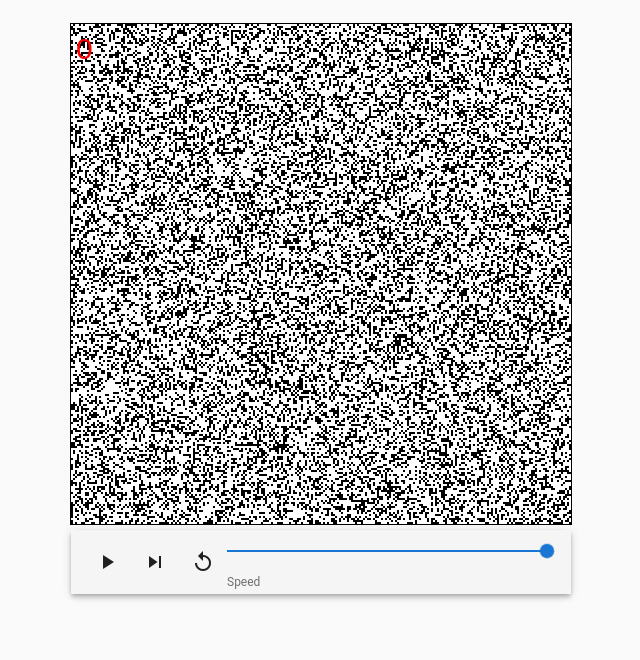
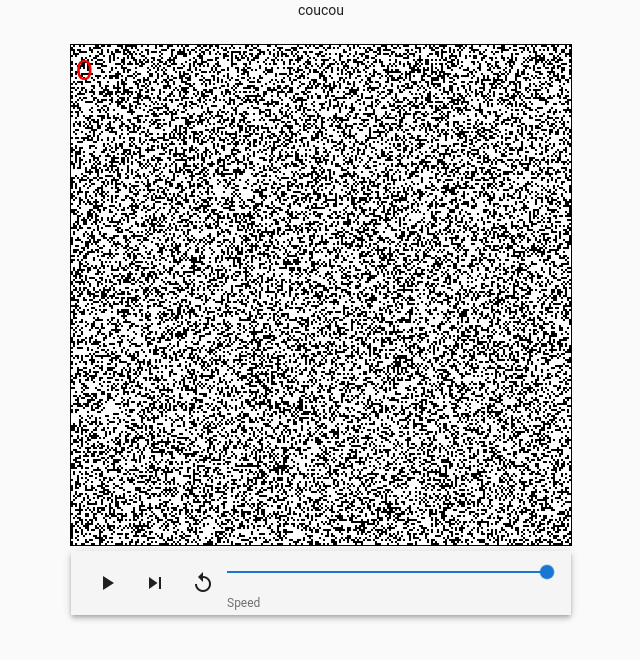
Before and after one commit to cr4ftx/gameoflife, a Vue app: page / in a window 1280 px wide. Shown: the top 660 px of the page, without its empty margins (319-959 px from the left). Built offline with nearby package versions, Linux system fonts and the light colour scheme.

Commit message:
test deploy branch

```diff
--- a/src/App.vue
+++ b/src/App.vue
@@ -1,6 +1,7 @@
 <template>
   <div id="app">
     <v-app>
+        coucou
       <v-container>
         <game-of-life
           id="1"
```
